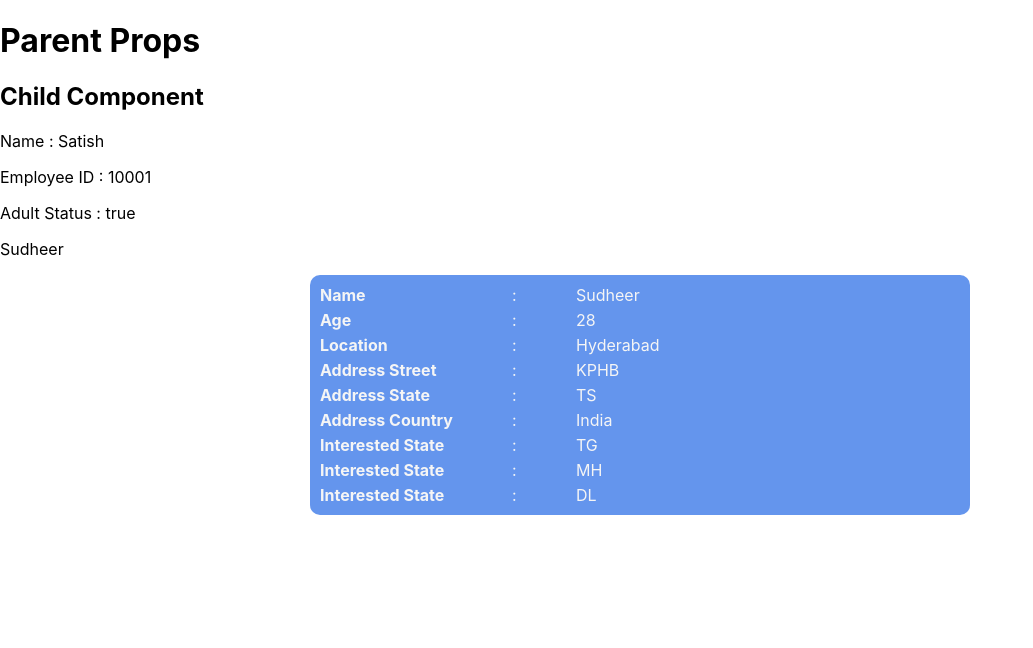
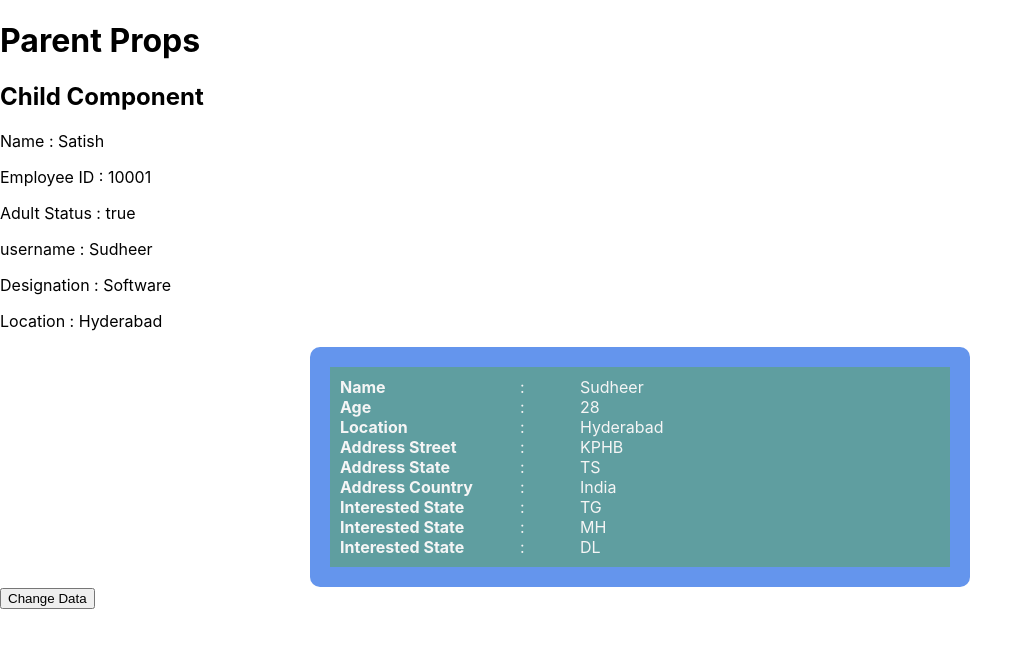
Before and after one commit to andrasatish/react-stuff-tsx, a React (Create React App) app: page / in a window 1280 px wide. Shown: the top 648 px of the page, without its empty margins (0-1033 px from the left). Built offline with nearby package versions, Linux system fonts and the light colour scheme.

Commit message:
child-parent props

```diff
--- a/src/components/01.Props/01_Basic/child.css
+++ b/src/components/01.Props/01_Basic/child.css
@@ -20,3 +20,9 @@
 .tourist-flex-item span:nth-child(2){
     width: 10%;
 }
+
+.tourist-detail{
+    background-color: cadetblue;
+    margin: 10px;
+    padding: 10px;
+}
--- a/src/components/01.Props/01_Basic/child.tsx
+++ b/src/components/01.Props/01_Basic/child.tsx
@@ -1,8 +1,37 @@
-import { InterestedStates, TouristDetail } from "./parent";
+import { InterestedStates, TouristDetail, UserDetail } from "./parent";
 import './child.css';
 
+export interface ChangeDetails {
+    nameData: string;
+    adultFlag: boolean;
+    userData: UserDetail,
+    touristList: TouristDetail
+}
 const ChildComponent = (props: any) => {
-    const { nameText, empId, adultStatus, userList, touristData } = props;
+    const { nameText, empId, adultStatus, userList, touristData, dataChanges } = props;
+
+    const handleChange = () => {
+        //some functionalty -> end result -> If want to send those end results to the parent then we need to use child-parent props
+        const formData = {
+            nameData: 'Sudheer',
+            adultFlag: false,
+            userData: { name: 'Satish', designation: 'Data Analyst', age: 32, location: 'Bangalore' },
+            touristList: {
+                name: 'Satish', age: 32, location: 'Bangalore',
+                address: {
+                    street: 'Electronic City',
+                    state: 'Karnataka',
+                    country: 'INDIA',
+                    countryID: '8888'
+                },
+                interestedStates: [{ state: 'OL' }, { state: 'HM' }, { state: 'LG' }]
+            }
+        }
+        // dataChanges() -> No parameter
+        // dataChanges('Click') -> Static Parameters
+        dataChanges(formData, 'test_data');  //Dynamic Data
+    }
+
     return (
         <>
             <h2>Child Component</h2>
@@ -10,14 +39,18 @@ const ChildComponent = (props: any) => {
             {empId && <p>Employee ID : {empId}</p>}
             {adultStatus && <p>Adult Status : {JSON.stringify(adultStatus)}</p>}
             {userList && (
-                <p>{userList.name}</p>
+                <>
+                    <p>username : {userList.name}</p>
+                    <p>Designation : {userList.designation}</p>
+                    <p>Location : {userList.location}</p>
+                </>
             )}
             {
                 touristData && (
                     <div className="tourist-container">
                         {
                             touristData.map((tourist: TouristDetail) => (
-                                <>
+                                <div className="tourist-detail">
                                     <div className="tourist-flex-item">
                                         <span>Name </span>
                                         <span>:</span>
@@ -57,7 +90,7 @@ const ChildComponent = (props: any) => {
                                             </div>
                                         ))
                                     }
-                                </>
+                                </div>
                             )
                             )
                         }
@@ -65,6 +98,11 @@ const ChildComponent = (props: any) => {
                     </div>
                 )
             }
+
+
+            <div>
+                <button onClick={handleChange}>Change Data</button>
+            </div>
         </>
     )
 }
--- a/src/components/01.Props/01_Basic/parent.tsx
+++ b/src/components/01.Props/01_Basic/parent.tsx
@@ -1,7 +1,7 @@
 import { useState } from "react";
-import ChildComponent from "./child";
+import ChildComponent, { ChangeDetails } from "./child";
 
-interface UserDetail {
+export interface UserDetail {
     name:string;
     age: number;
     location:string;
@@ -47,6 +47,15 @@ const ParentProps = () => {
     const [userData, setUserData] = useState<UserDetail | null>({name:'Sudheer',designation:'Software',age:28,location:'Hyderabad'});
     const [touristData, setTouristData] = useState<TouristDetail[]>(touristInitialData);
 
+    const handleChangeFromChild = (details:ChangeDetails, data:string) => {
+        console.log('Child Clicked', details, data);
+        setName(details.nameData);
+        setIsAdult(details.adultFlag);
+        setUserData(details.userData);
+        const arrayCombined = [...touristData, details.touristList] //details.touristList
+        setTouristData(arrayCombined);
+    }
+
     return (
         <>
             <h1>Parent Props</h1>
@@ -55,7 +64,8 @@ const ParentProps = () => {
                 empId={empoyeeId}
                 adultStatus={isAdult}
                 userList={userData}
-                touristData={touristData}/>
+                touristData={touristData}
+                dataChanges={handleChangeFromChild}/>
         </>
     )
 }
```
Also changed, not shown: 1 other file (tests, documents, lock files or other folders).
